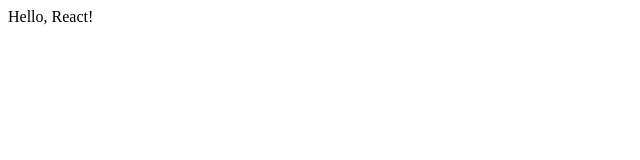
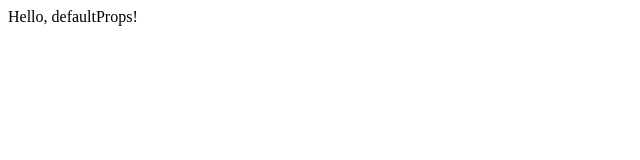
Before and after one commit to ryota-okonogi/my-first-react-app-in-typescript, a React (Create React App) app: page / in a window 1280 px wide. Shown: the top 160 px of the page, without its empty margins (0-640 px from the left). Built offline with nearby package versions, Linux system fonts and the light colour scheme.

Commit message:
Elementary

```diff
--- a/src/App.tsx
+++ b/src/App.tsx
@@ -2,12 +2,17 @@ import React from 'react';
 
 // interfaceを使って再利用性を持たせる
 interface AppProps {
-  message: string;
+  message?: string;
 }
 
-const App = ({message}: AppProps) => { // const App = 関数 // Appコンポーネント => 関数(function)コンポーネントと呼ばれている, 最終的にHTMLとして表示される部品。
+const App: React.FunctionComponent<AppProps> = ({message}) => { // const App = 関数 // Appコンポーネント => 関数(function)コンポーネントと呼ばれている, 最終的にHTMLとして表示される部品。
   // const { message } = props; // JSの分割代入(messageだけを取り出している)
   return <div>{message}</div>; // return文 =>「HTMLとしてどういった内容が表示されるか？」が書いてある。
 }; // <div>React Starter Kit in TypeScript</div>; => JSXという特殊なフォーマットのJavaScript = トランスパイル(変換工程)を経て、HTMLの要素となって、最終的にブラウザに表示される
 
+App.defaultProps = {
+  message: 'Hello, defaultProps!',
+
+};
+
 export default App;
--- a/src/index.tsx
+++ b/src/index.tsx
@@ -6,6 +6,6 @@ import App from './App'; // Appというモジュール(自作のモジュール
 // type Foo = JSX.IntrinsicAttributes; // IntrinsicAttributesの定義元を確認したコード
 
 // インポートしたReactDOMの機能を利用してrenderメソッドを実行している
-ReactDOM.render(<App message="Hello, React!"/>, // 「[props] APPコンポーネント(App.tsx)側にデータを渡している」
+ReactDOM.render(<App/>, // 「[props] APPコンポーネント(App.tsx)側にデータを渡している」
 document.getElementById('root')
 ); // renderメソッドで、「HTML(index.html)上にある'root'というidが振られているDOMを <App /> に置き換える」ということをやっている。
```
